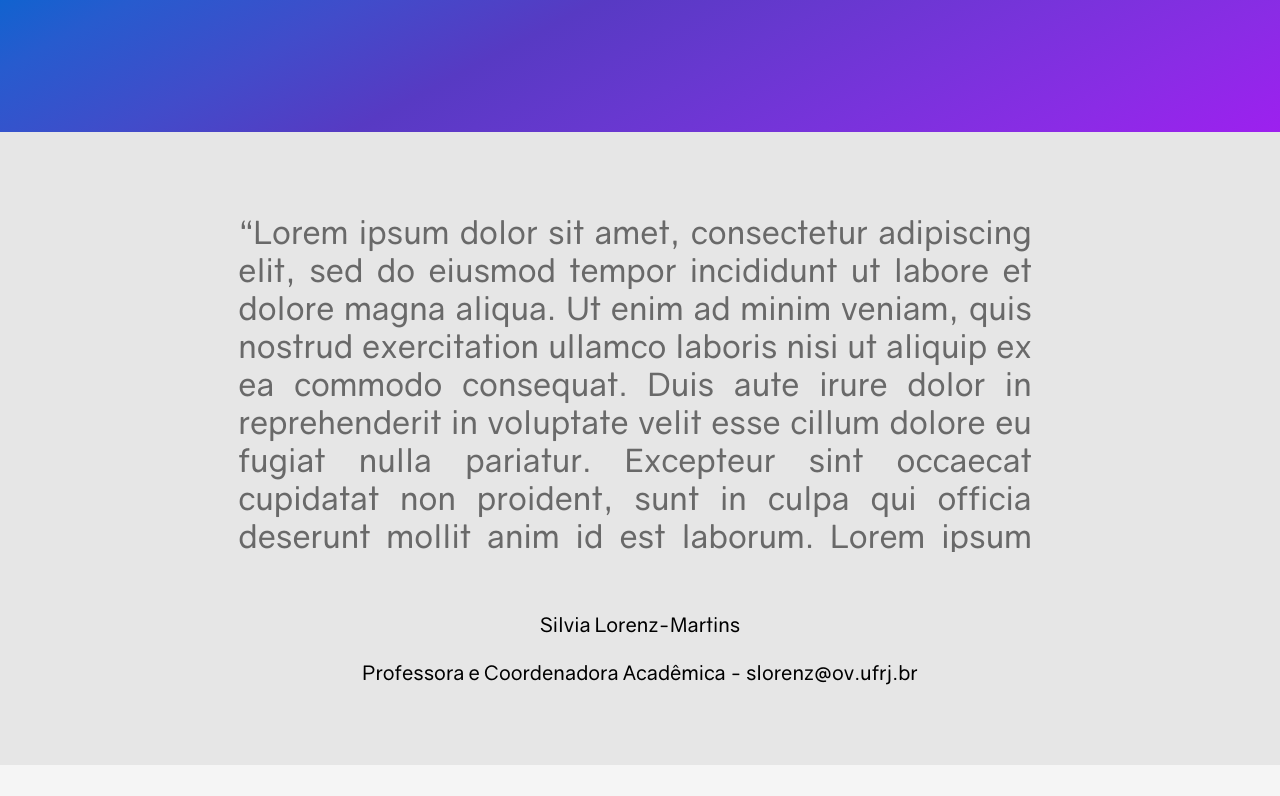
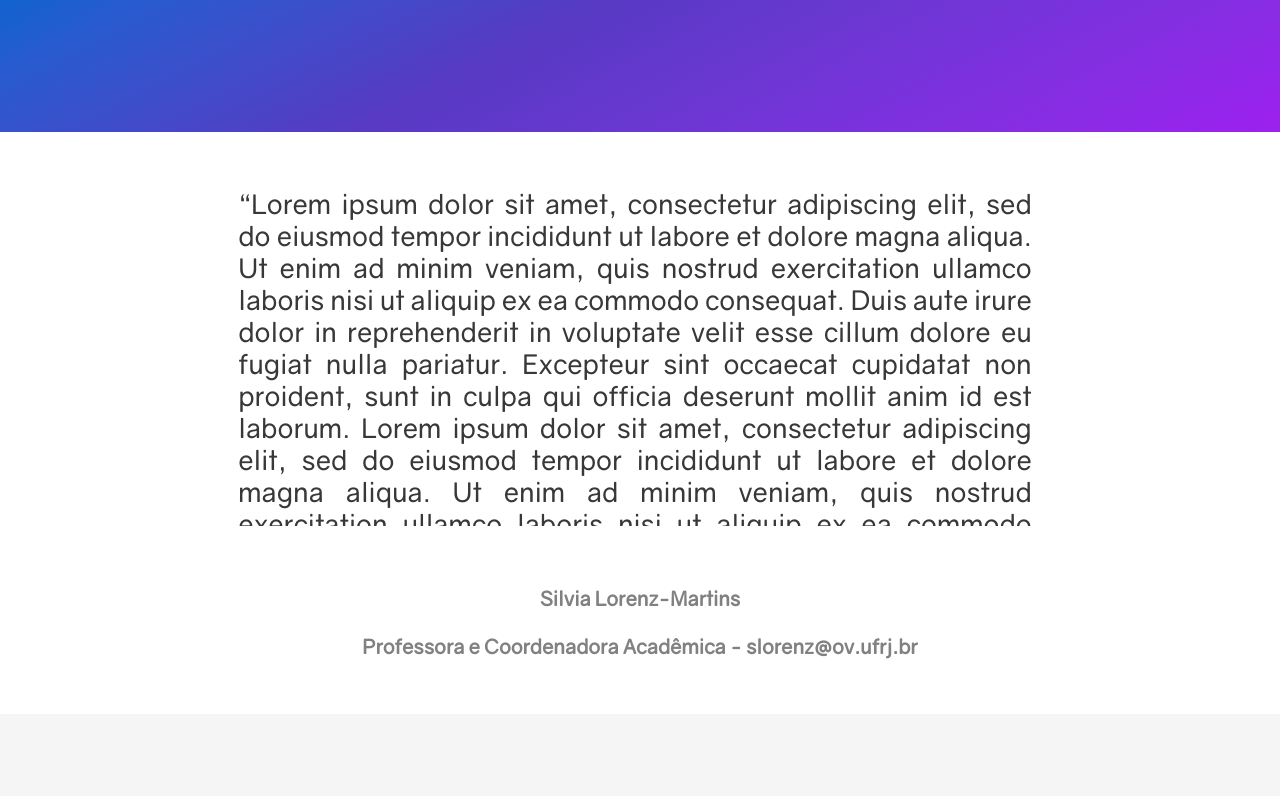
Before and after one commit to Universo-Acessivel/universo-acessivel, a React (Create React App) app: page / in a window 1280 px wide. Shown: the part 544-1340 px from the top of the page. Built offline with nearby package versions, Linux system fonts and the light colour scheme.

Commit message:
feat: better description

```diff
--- a/src/components/Description/Description.css
+++ b/src/components/Description/Description.css
@@ -7,13 +7,14 @@
     flex-direction: column; /* Stack children vertically */
     justify-content: center; /* Center vertically */
     align-items: center; /* Center horizontally */
-    padding: 6% 0%;
+    padding: 4% 0%;
+    background-color: rgb(255, 255, 255);
 }
 
 .project-description {
     width: 62%;
-    font-size: 32px;
-    color: #696969;
+    font-size: 27px;
+    color: #383838;
     padding-bottom: 3%;
     text-align: center;
 }
@@ -22,6 +23,8 @@
     font-size: 20px;
     margin-top: 20px; /* Optional: Add some space between the text and the description */
     text-align: center;
+    color: rgb(129, 129, 129);
+    font-weight: bolder;
 }
 
 
```
